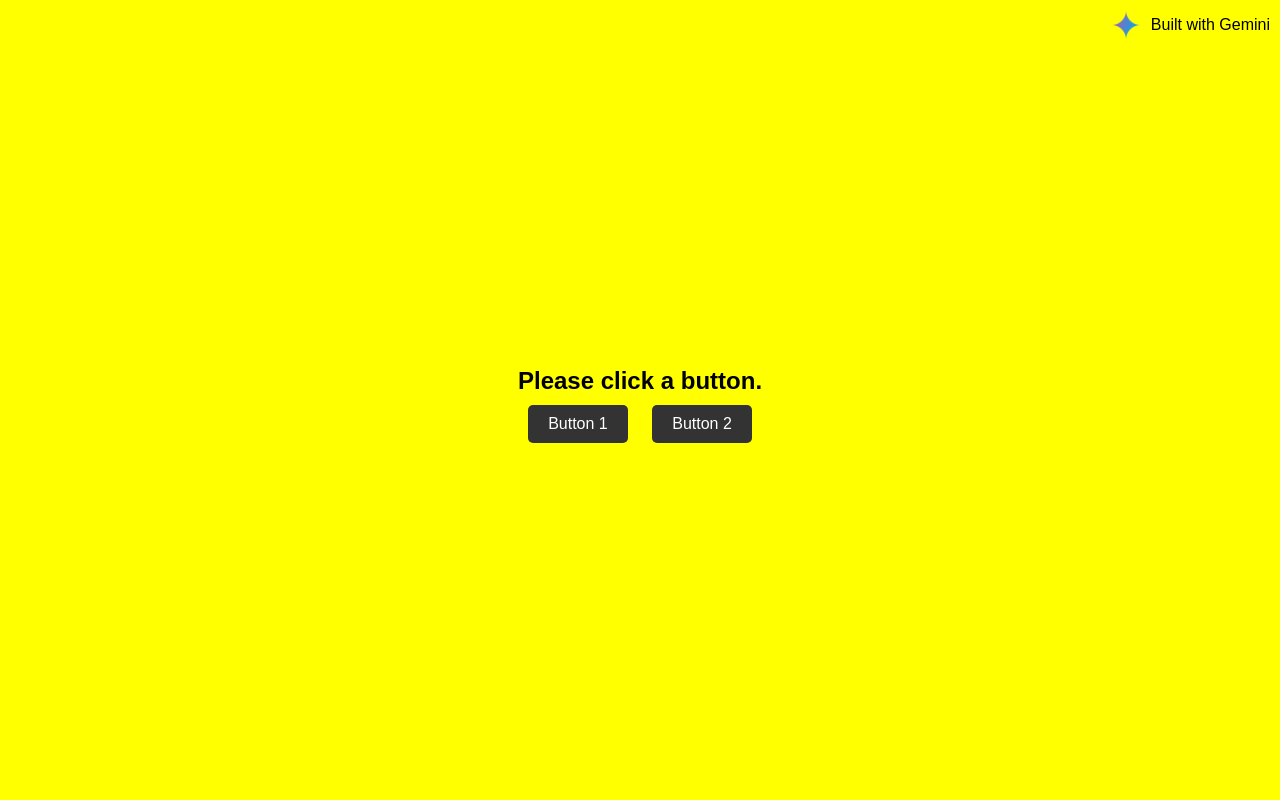
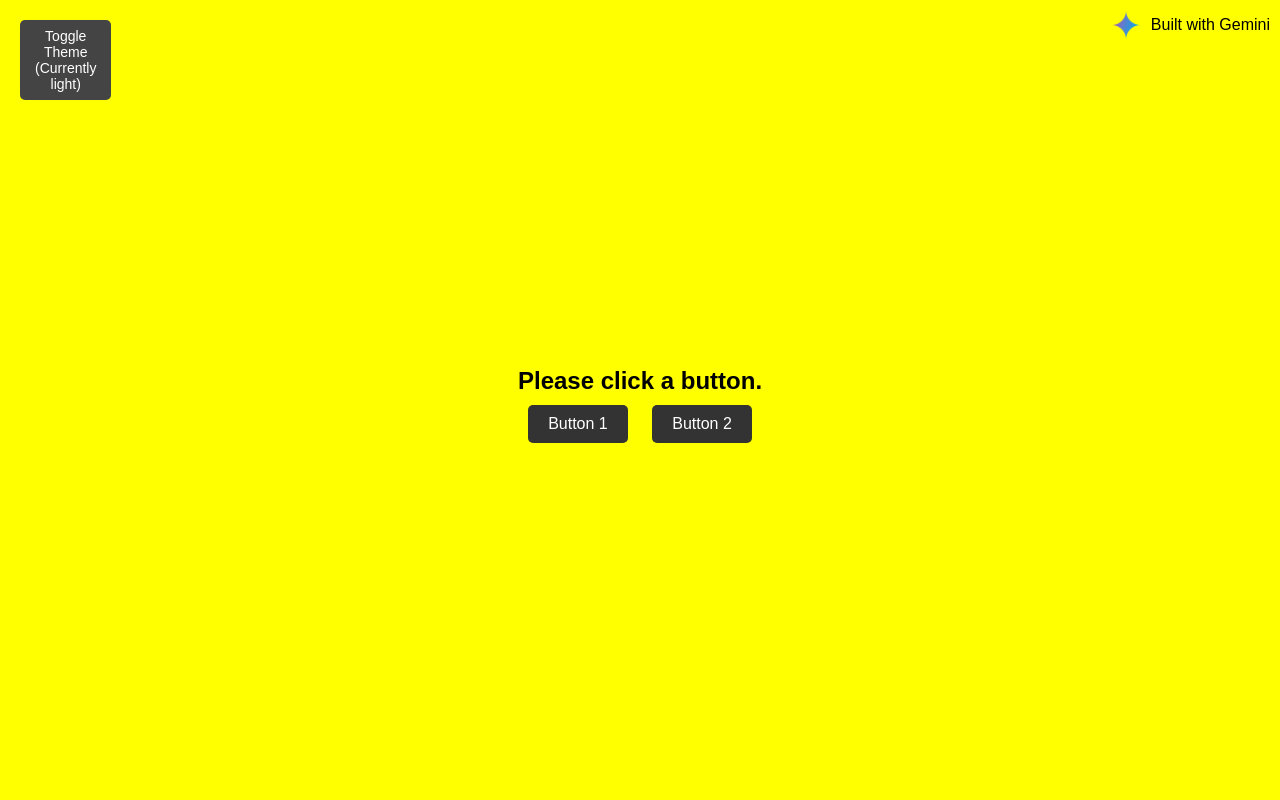
Before and after one commit to konradclapa/jules_assistant, a Flask app: page / in a window 1280 px wide. Run offline with Flask 3, Linux system fonts and the light colour scheme.

Commit message:
feat: Add dark/light mode toggle with server-side persistence
This feature introduces a button in the top-left corner to toggle between
a light mode (yellow background, black text) and a dark mode (black
background, white text).

The current theme preference is stored in a server-side JSON file
(`theme_config.json`) and is read by the Flask application when rendering
the page. The `/toggle-theme` route handles switching the theme and
updating the configuration file.

Changes include:
-   Creation of `theme_config.json` to store the current theme.
-   Modifications to `app.py`:
    -   Functions to read and write the theme from/to `theme_config.json`.
    -   A new `/toggle-theme` route.
    -   Passing the current theme to the `index.html` template.
    -   Made `app.py` more testable by using `app.config`.
-   Modifications to `templates/index.html`:
    -   Added a theme toggle button.
    -   Implemented CSS variables for theming.
    -   Conditionally applies a `dark-mode` class to the body.
-   Added `test_app.py` with pytest tests for:
    -   Reading and writing theme configuration.
    -   The `/toggle-theme` route logic.
    All tests pass.

```diff
--- a/app.py
+++ b/app.py
@@ -1,6 +1,25 @@
-from flask import Flask, render_template, request
+import json
+from flask import Flask, render_template, request, redirect, url_for
 
 app = Flask(__name__)
+
+app.config.setdefault('THEME_CONFIG_FILE', 'theme_config.json')
+
+def get_current_theme():
+    try:
+        with open(app.config['THEME_CONFIG_FILE'], 'r') as f:
+            config = json.load(f)
+            return config.get('theme', 'light')
+    except (FileNotFoundError, json.JSONDecodeError):
+        # If file not found or JSON is invalid, default to 'light' and recreate the file.
+        # Need to ensure app context for set_current_theme if called from here,
+        # or pass app explicitly. For simplicity, we assume app context is available.
+        set_current_theme('light')
+        return 'light'
+
+def set_current_theme(theme_name):
+    with open(app.config['THEME_CONFIG_FILE'], 'w') as f:
+        json.dump({'theme': theme_name}, f)
 
 @app.route('/', methods=['GET', 'POST'])
 def index():
@@ -13,7 +32,15 @@ def index():
             message = "An unknown button was clicked!" # Should not happen with current setup
     else:
         message = "Please click a button."
-    return render_template('index.html', message=message)
+    current_theme = get_current_theme()
+    return render_template('index.html', message=message, current_theme=current_theme)
+
+@app.route('/toggle-theme', methods=['POST'])
+def toggle_theme():
+    current_theme = get_current_theme()
+    new_theme = 'dark' if current_theme == 'light' else 'light'
+    set_current_theme(new_theme)
+    return redirect(url_for('index'))
 
 if __name__ == '__main__':
     app.run(debug=True)
--- a/templates/index.html
+++ b/templates/index.html
@@ -5,9 +5,19 @@
      <meta name="viewport" content="width=device-width, initial-scale=1.0">
      <title>Button Clicker</title>
      <style>
+         :root {
+             --background-color-light: yellow;
+             --text-color-light: black;
+             --button-background-light: #333;
+             --button-text-light: white;
+             --background-color-dark: black;
+             --text-color-dark: white;
+             --button-background-dark: #555;
+             --button-text-dark: white;
+         }
          body {
-             background-color: yellow;
-             color: black; /* To make the text visible on a black background */
+             background-color: var(--background-color-light);
+             color: var(--text-color-light);
              font-family: Arial, sans-serif;
              display: flex;
              flex-direction: column;
@@ -16,15 +26,39 @@
              height: 100vh;
              margin: 0;
          }
+         body.dark-mode {
+             background-color: var(--background-color-dark);
+             color: var(--text-color-dark);
+         }
          .button-container button {
              padding: 10px 20px;
              margin: 10px;
              font-size: 16px;
              cursor: pointer;
-             background-color: #333;
-             color: white;
+             background-color: var(--button-background-light);
+             color: var(--button-text-light);
              border: none;
              border-radius: 5px;
+         }
+         body.dark-mode .button-container button {
+             background-color: var(--button-background-dark);
+             color: var(--button-text-dark);
+         }
+         .theme-toggle-button {
+             position: absolute;
+             top: 10px;
+             left: 10px;
+             padding: 8px 15px;
+             cursor: pointer;
+             background-color: #444; /* Or use variables */
+             color: white; /* Or use variables */
+             border: none;
+             border-radius: 5px;
+             font-size: 14px;
+         }
+         body.dark-mode .theme-toggle-button {
+             background-color: #666; /* Or use variables */
+             color: white; /* Or use variables */
          }
          .message {
              margin-top: 20px;
@@ -44,7 +78,12 @@
          }
      </style>
  </head>
- <body>
+ <body class="{{ 'dark-mode' if current_theme == 'dark' else '' }}">
+     <form action="{{ url_for('toggle_theme') }}" method="post" style="position: absolute; top: 10px; left: 10px;">
+         <button type="submit" class="theme-toggle-button">
+             Toggle Theme (Currently {{ current_theme }})
+         </button>
+     </form>
      <div class="gemini-logo">
          <img src="{{ url_for('static', filename='gemini.png') }}" alt="Gemini Logo">
          <span>Built with Gemini</span>
--- /dev/null
+++ b/theme_config.json
@@ -0,0 +1,3 @@
+{
+  "theme": "light"
+}
```
Also changed, not shown: test_app.py (added, +97 -0 lines).
